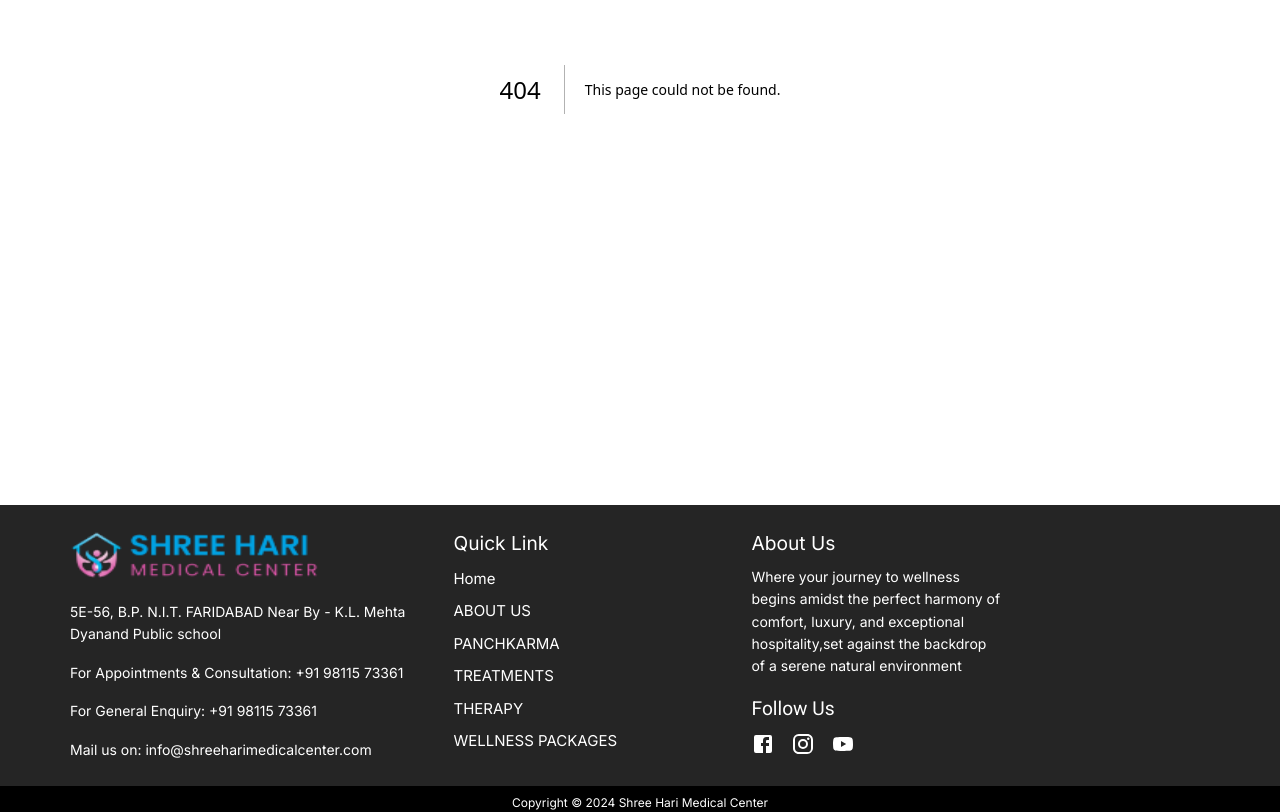
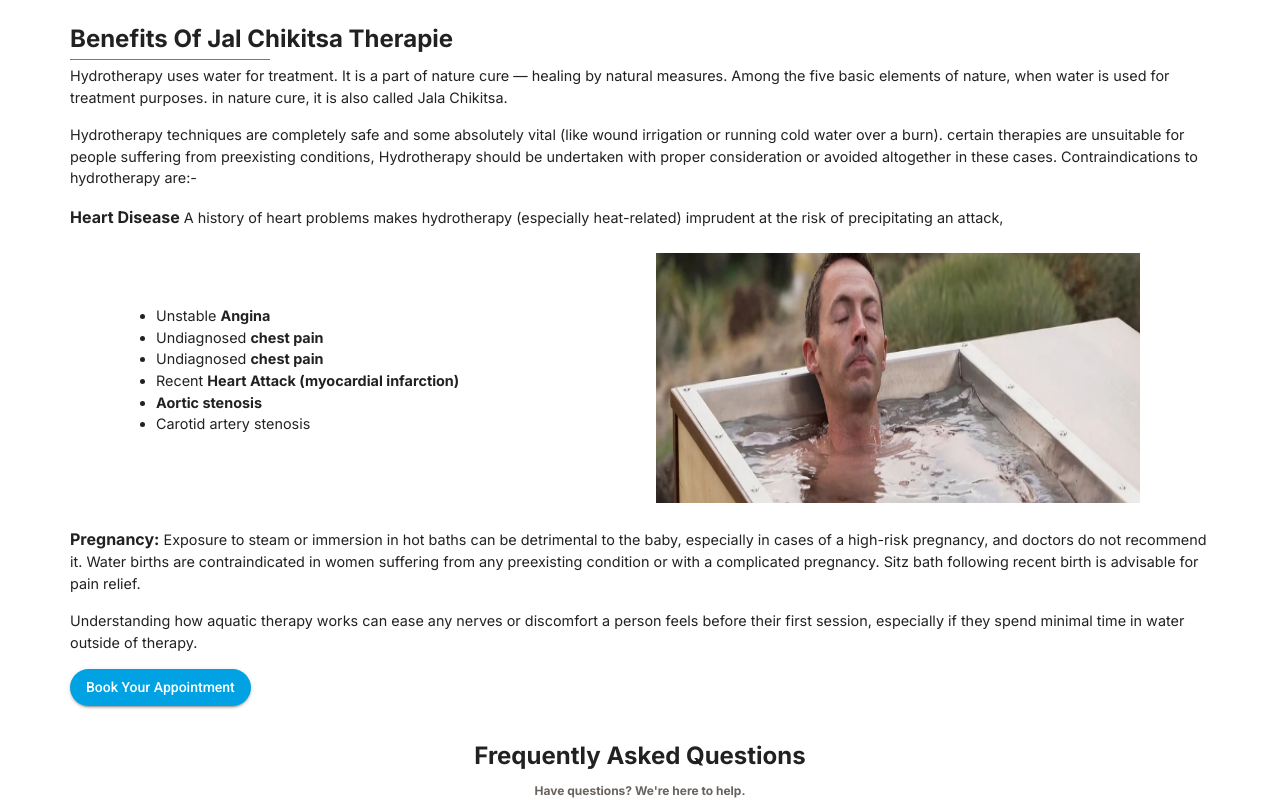
Before and after one commit to aadilranajmi/hari-medical, a Next.js app: page /jal-chikitsa in a window 1280 px wide. Before the commit this address had no page. Shown: the part 380-1192 px from the top of the page. Built offline with nearby package versions, Linux system fonts and the light colour scheme.

Commit message:
jal-chikitsa page created

```diff
--- /dev/null
+++ b/src/app/jal-chikitsa/page.js
@@ -0,0 +1,98 @@
+import HomeBlog from "@/components/Home/HomeBlog";
+import HomeFaq from "@/components/Home/HomeFaq";
+import HeroBanner from "@/components/services/HeroBanner";
+import { heroBannerContent } from "@/static/services";
+import { Button } from "@mui/material";
+import Image from "next/image";
+import React from "react";
+
+const JalChikitsa = () => {
+  const { title, breadcrumbTitle, bgImg } = heroBannerContent.jalChikitsa;
+  return (
+    <>
+      <section className="servicesContent suryaChikitsa">
+        <HeroBanner
+          title={title}
+          breadcrumbTitle={breadcrumbTitle}
+          bgImg={bgImg}
+        />
+        <div className="container">
+          <h2>Benefits Of Jal Chikitsa Therapie</h2>
+          <p>
+            Hydrotherapy uses water for treatment. It is a part of nature cure —
+            healing by natural measures. Among the five basic elements of
+            nature, when water is used for treatment purposes. in nature cure,
+            it is also called Jala Chikitsa.
+          </p>
+          <p>
+            Hydrotherapy techniques are completely safe and some absolutely
+            vital (like wound irrigation or running cold water over a burn).
+            certain therapies are unsuitable for people suffering from
+            preexisting conditions, Hydrotherapy should be undertaken with
+            proper consideration or avoided altogether in these cases.
+            Contraindications to hydrotherapy are:-
+          </p>
+          <p>
+            <b>Heart Disease</b> A history of heart problems makes hydrotherapy
+            (especially heat-related) imprudent at the risk of precipitating an
+            attack,
+          </p>
+          <div className="imgContent">
+            <div className="imgContentData">
+              <ul>
+                <li>
+                  Unstable <b>Angina</b>
+                </li>
+                <li>
+                  Undiagnosed <b>chest pain</b>
+                </li>
+                <li>
+                  Undiagnosed <b>chest pain</b>
+                </li>
+                <li>
+                  Recent <b>Heart Attack (myocardial infarction)</b>
+                </li>
+                <li>
+                  <b>Aortic stenosis</b>
+                </li>
+                <li>Carotid artery stenosis</li>
+              </ul>
+            </div>
+            <div className="serviceImg">
+              <Image
+                src="/images/services/jal-chikitsa/jal-chikitsa.jpg"
+                fill
+                alt="Benfit of Kati Basti and Vasti Massage"
+              />
+            </div>
+          </div>
+          <p>
+            <b>Pregnancy:</b> Exposure to steam or immersion in hot baths can be
+            detrimental to the baby, especially in cases of a high-risk
+            pregnancy, and doctors do not recommend it. Water births are
+            contraindicated in women suffering from any preexisting condition or
+            with a complicated pregnancy. Sitz bath following recent birth is
+            advisable for pain relief.
+          </p>
+          <p>
+            Understanding how aquatic therapy works can ease any nerves or
+            discomfort a person feels before their first session, especially if
+            they spend minimal time in water outside of therapy.
+          </p>
+          <Button
+            variant="contained"
+            sx={{
+              borderRadius: "2rem",
+            }}
+          >
+            <a href="tel:+91 98115 73361">Book Your Appointment</a>
+          </Button>
+        </div>
+      </section>
+      <HomeFaq />
+      <HomeBlog />
+    </>
+  );
+};
+
+export default JalChikitsa;
--- a/src/static/services.js
+++ b/src/static/services.js
@@ -24,7 +24,12 @@ export const heroBannerContent = {
     title: "Kati Basti/ Kati Vasti",
     breadcrumbTitle: "Kati Basti/ Kati Vasti",
     bgImg: "/images/services/kati-basti-vasti/bg.jpg",
-  }
+  },
+  jalChikitsa: {
+    title: "Jal Chikitsa Therapie",
+    breadcrumbTitle: "Jal Chikitsa Therapie",
+    bgImg: "/images/services/jal-chikitsa/bg.jpg",
+  },
 };
 
 export const ayurvedicMassage = [
```
Also changed, not shown: public/images/services/jal-chikitsa/bg.jpg (added), public/images/services/jal-chikitsa/jal-chikitsa.jpg (added).
